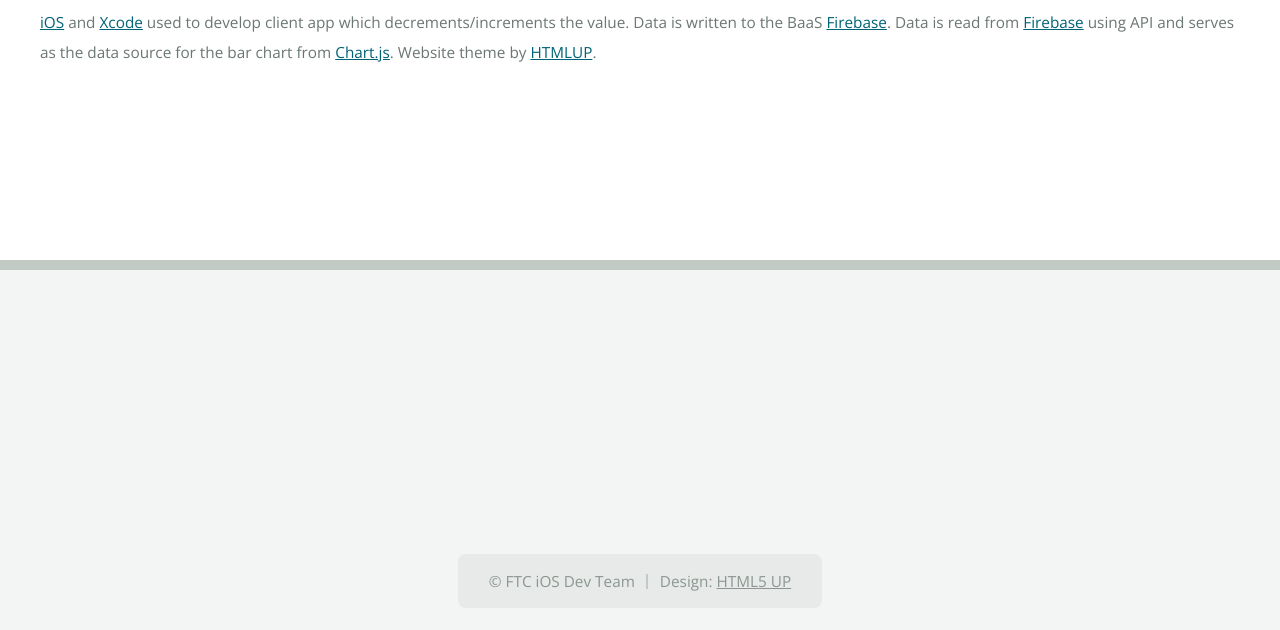
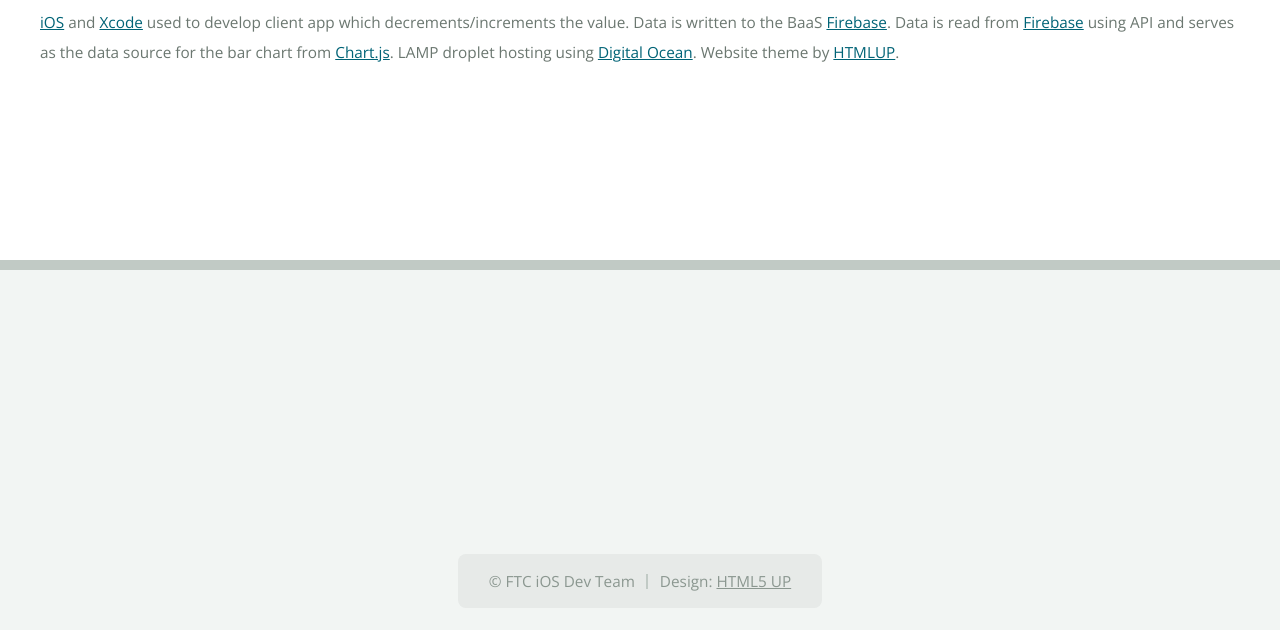
Before and after one commit to gregmena/pollapp, a website: page index.html in a window 1280 px wide. Shown: the part 953-1583 px from the top of the page. Drawn offline with nearby package versions, Linux system fonts and the light colour scheme; a script that the page names is missing.

Commit message:
edits
adding a link

```diff
--- a/index.html
+++ b/index.html
@@ -126,7 +126,7 @@
 
 	</script>
 												<p>
-													<a href="http://www.apple.com/ios/">iOS</a> and <a href="https://developer.apple.com/xcode/">Xcode</a> used to develop client app which decrements/increments the value. Data is written to the BaaS <a href="https://www.firebase.com/">Firebase</a>. Data is read from <a href="https://www.firebase.com/">Firebase</a> using API and serves as the data source for the bar chart from <a href="http://www.chartjs.org/">Chart.js</a>. Website theme by <a href="http://html5up.net/">HTMLUP</a>.
+													<a href="http://www.apple.com/ios/">iOS</a> and <a href="https://developer.apple.com/xcode/">Xcode</a> used to develop client app which decrements/increments the value. Data is written to the BaaS <a href="https://www.firebase.com/">Firebase</a>. Data is read from <a href="https://www.firebase.com/">Firebase</a> using API and serves as the data source for the bar chart from <a href="http://www.chartjs.org/">Chart.js</a>. LAMP droplet hosting using <a href"https://www.digitalocean.com/">Digital Ocean</a>. Website theme by <a href="http://html5up.net/">HTMLUP</a>.
 												</p>
 											</section>
 <!--
```
